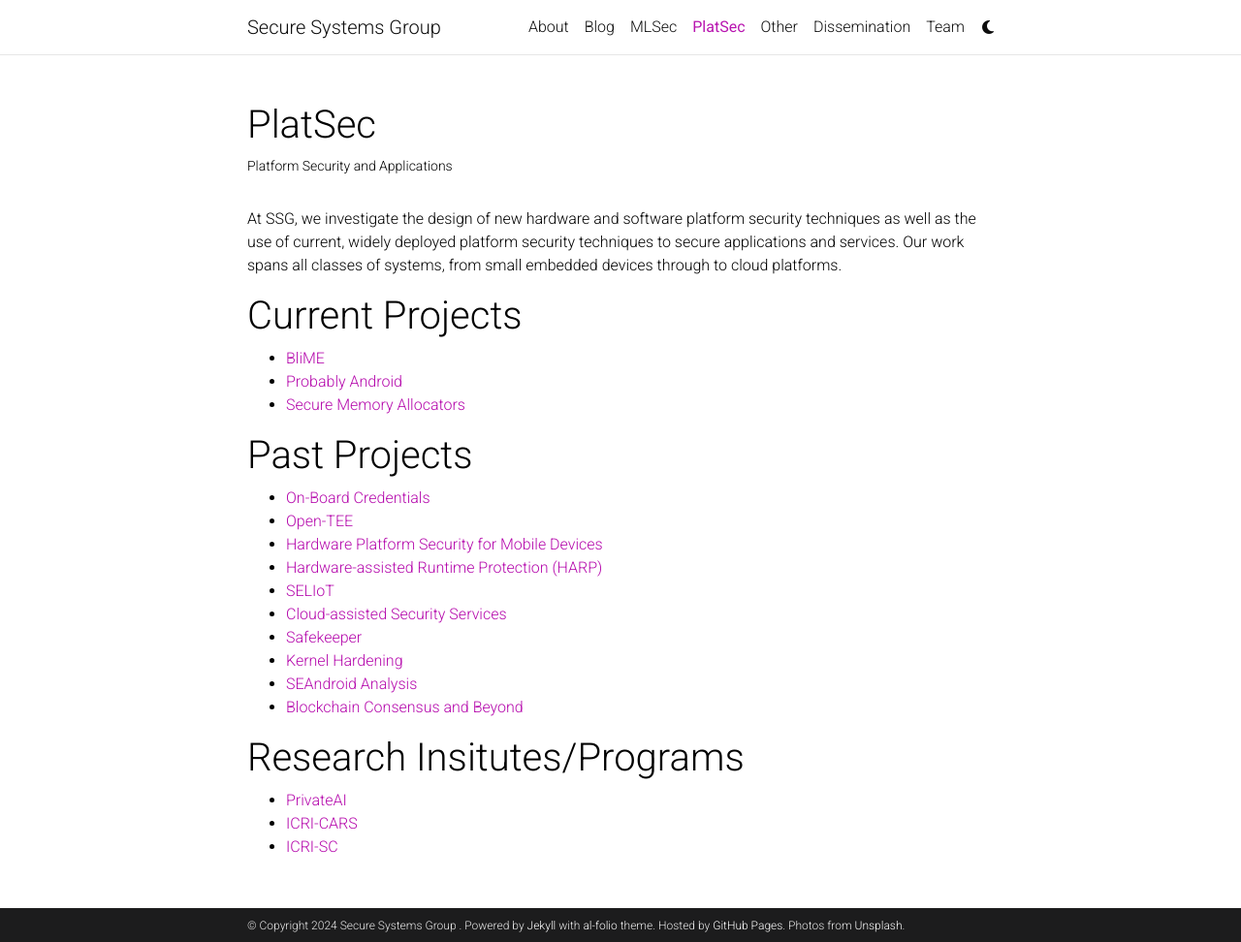
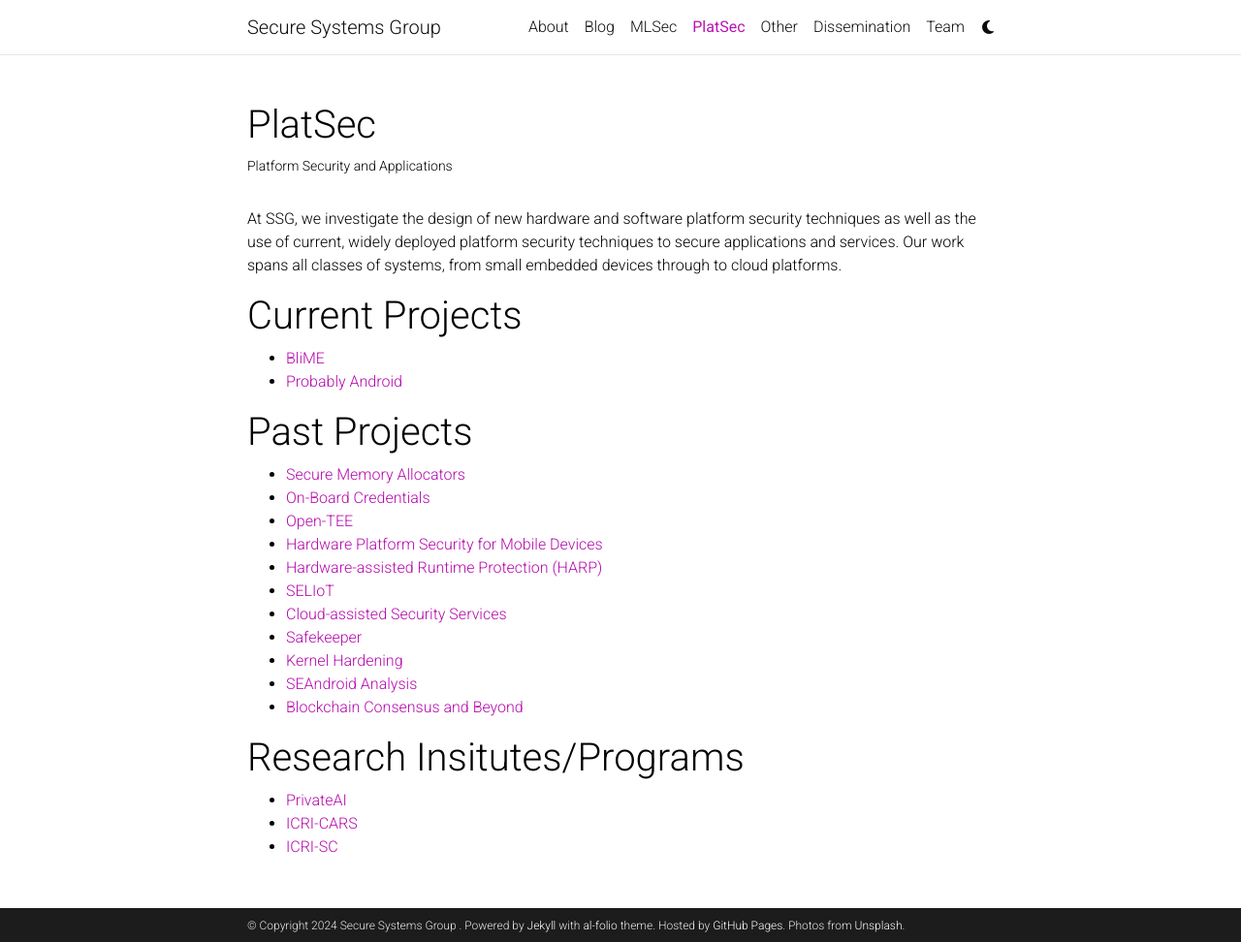
Before and after one commit to ssg-research/ssg-research.github.io, a Jekyll site: the page built from _pages/platsec.md, in a window 1280 px wide and 972 px high. Shown: the whole window at 97% size. Built offline with Jekyll 4.4.1, drawn with Linux system fonts in a browser that asks for light colours; comment, search, counter and statistics services are not loaded; a style sheet for code colours, icons or effects is not loaded.

```diff
--- a/_pages/platsec.md
+++ b/_pages/platsec.md
@@ -15,10 +15,10 @@ At SSG, we investigate the design of new hardware and software platform security
 
 - [BliME](blime)
 - [Probably Android](probandroid)
-- [Secure Memory Allocators](memallo)
 
 # Past Projects
 
+- [Secure Memory Allocators](memallo)
 - [On-Board Credentials](https://ssg.aalto.fi/research/projects/on-board-credentials/)
 - [Open-TEE](https://open-tee.github.io/)
 - [Hardware Platform Security for Mobile Devices](https://ssg.aalto.fi/publications/hardware-platform-security-for-mobile-devices/)
```
